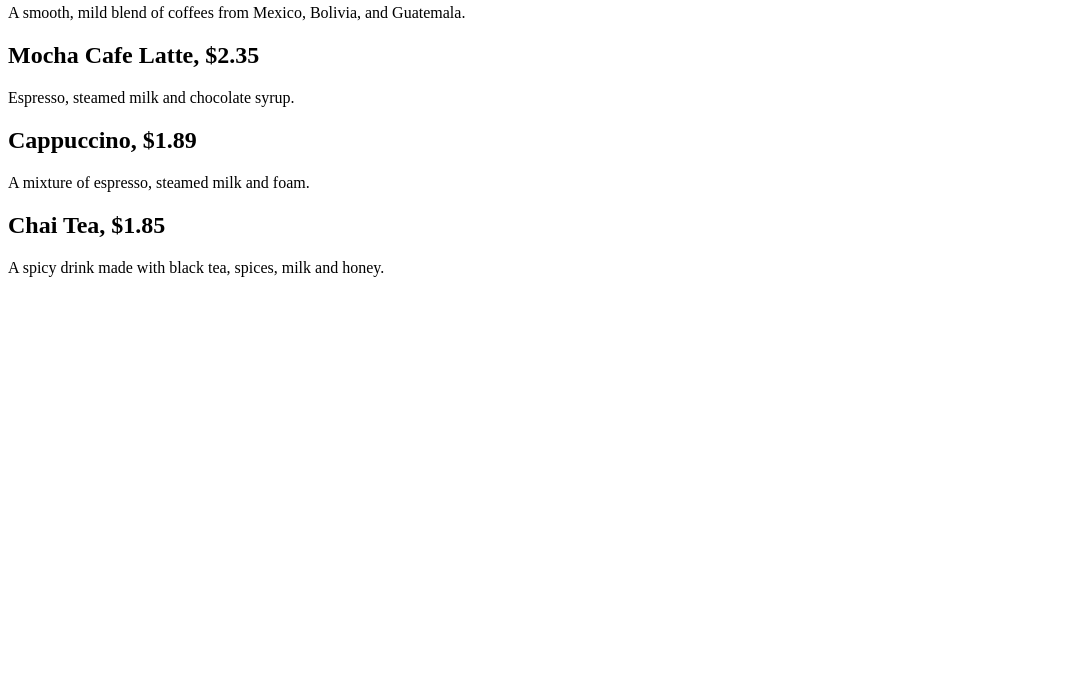
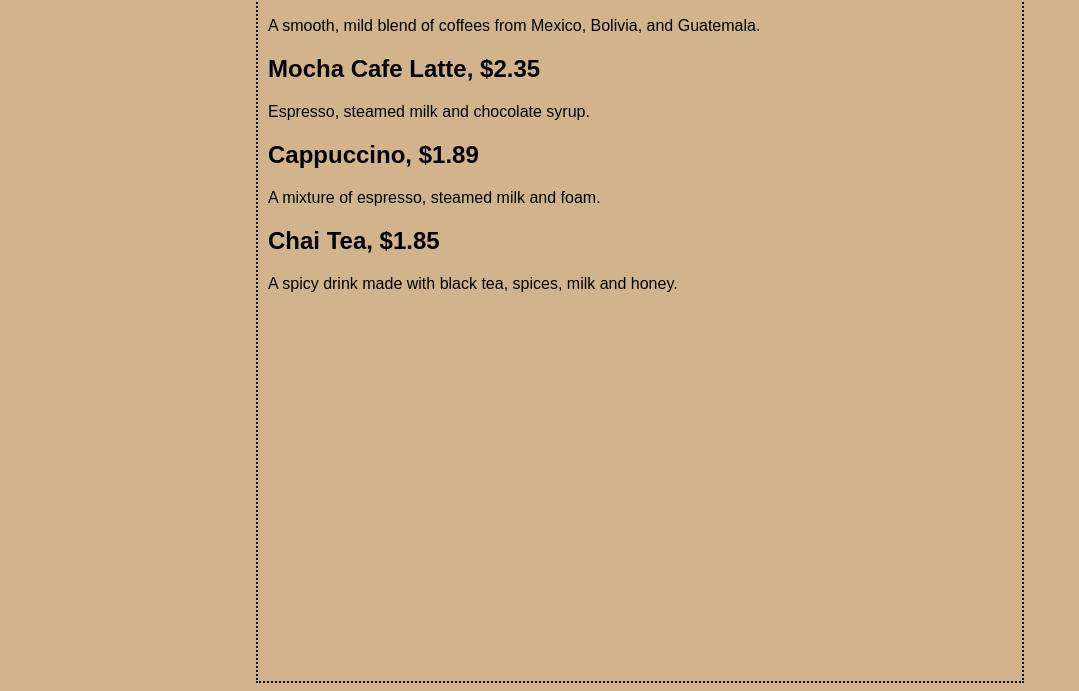
Before and after one commit to twistedTightly/webPractice, a plain HTML site: page index.html in a window 1280 px wide. Shown: the part 109-800 px from the top of the page, without its empty margins (0-1079 px from the left). Drawn offline with Linux system fonts and the light colour scheme.

Commit message:
inital CSS added

```diff
--- a/index.html
+++ b/index.html
@@ -1,7 +1,17 @@
 <html>
 
     <head>
-    <title>StarBuzz Coffee</title>
+        <title>StarBuzz Coffee</title>
+        <style type="text/css">
+            body {
+                background-color: #d2b48c;
+                margin-left: 20%;
+                margin-right: 20%;
+                border: 2px dotted black;
+                padding: 10px 10px 10px 10px;
+                font-family: sans-serif;
+            }
+        </style>
     </head>
 
     <body>
```
Also changed, not shown: mission.html (+1 -1 lines).
